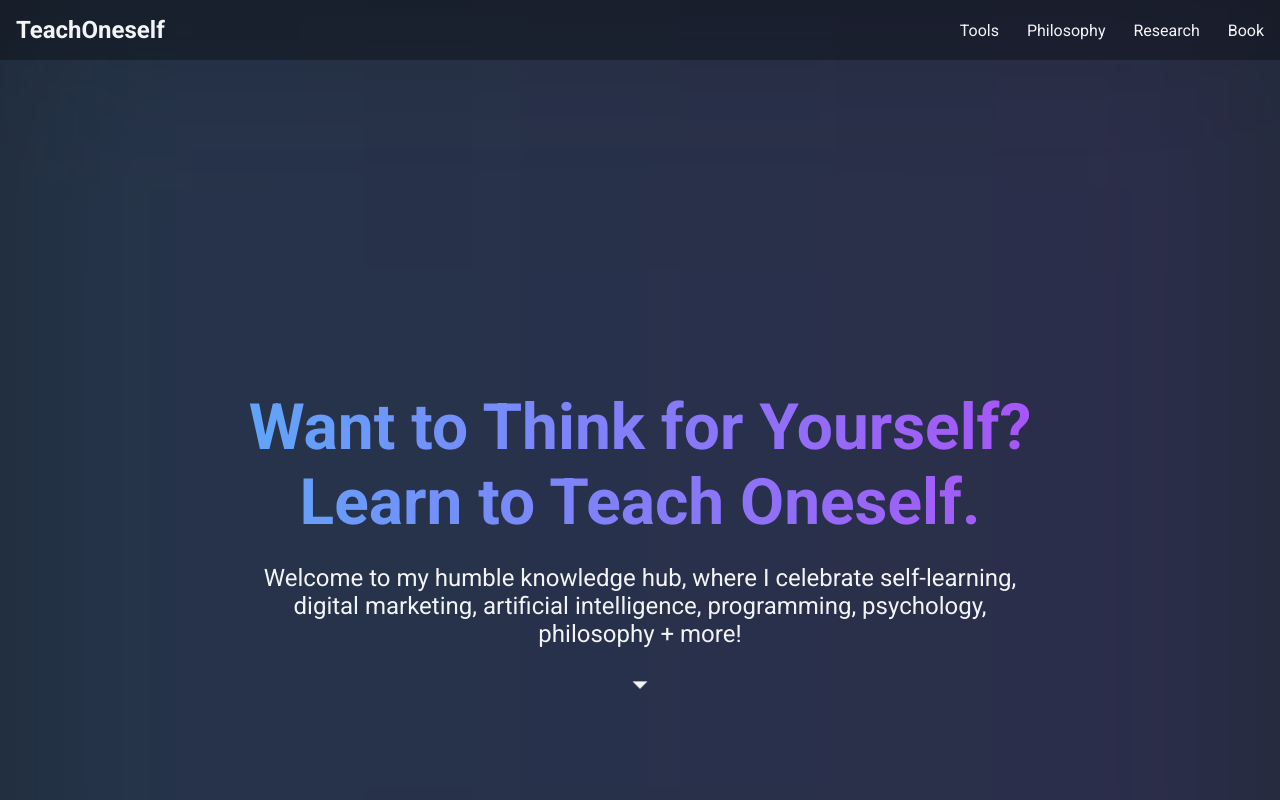
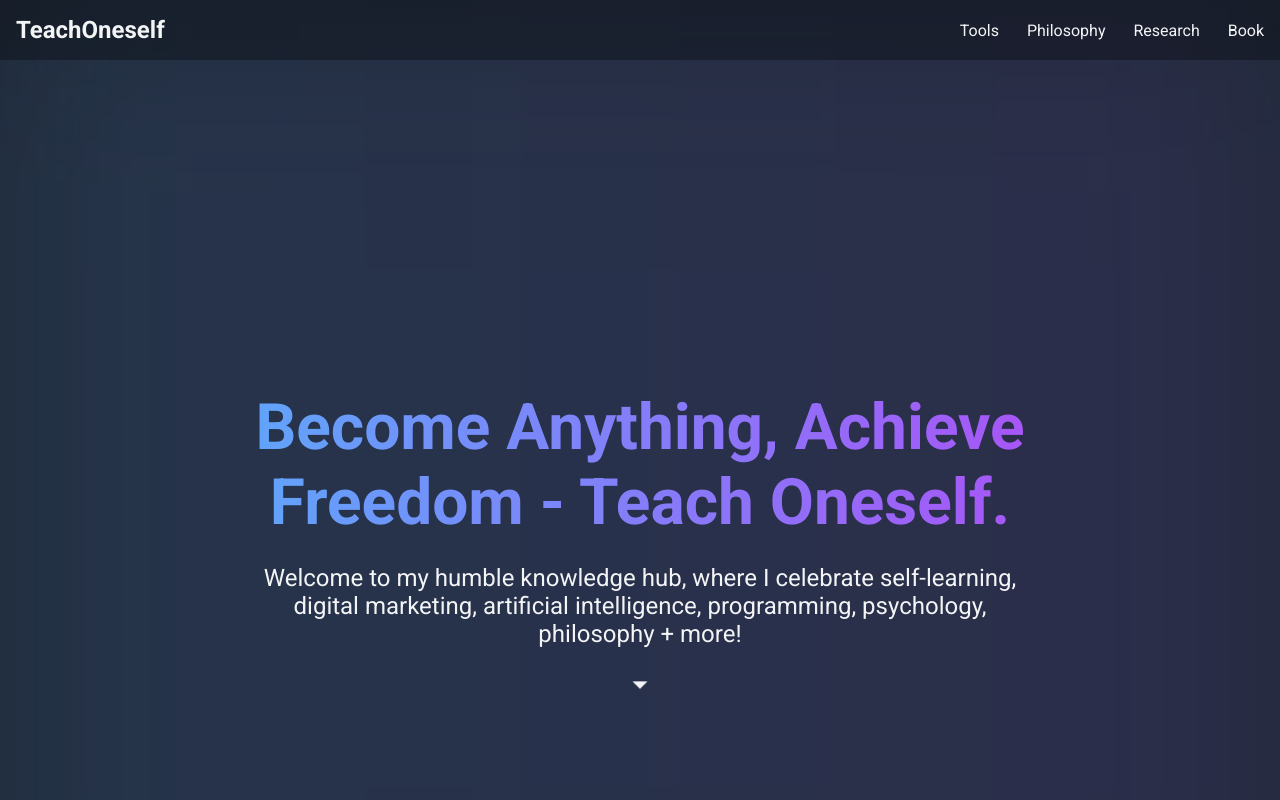
Before and after one commit to curiosityz/self-learn, a plain HTML site: page index.html in a window 1280 px wide. Shown: the top 800 px of the page. Drawn offline with nearby package versions, Linux system fonts and the light colour scheme.

Commit message:
Update index.html

```diff
--- a/index.html
+++ b/index.html
@@ -250,7 +250,7 @@
 
   <section id="hero">
     <div class="hero-content">
-      <h1>Want to Think for Yourself? Learn to Teach Oneself.</h1>
+      <h1>Become Anything, Achieve Freedom - Teach Oneself.</h1>
       <p>Welcome to my humble knowledge hub, where I celebrate self-learning, digital marketing, artificial intelligence, programming, psychology, philosophy + more! </p>
       <div class="arrow-down">
         <svg xmlns="http://www.w3.org/2000/svg" viewBox="0 0 24 24" width="36" height="36" fill="currentColor">
```
